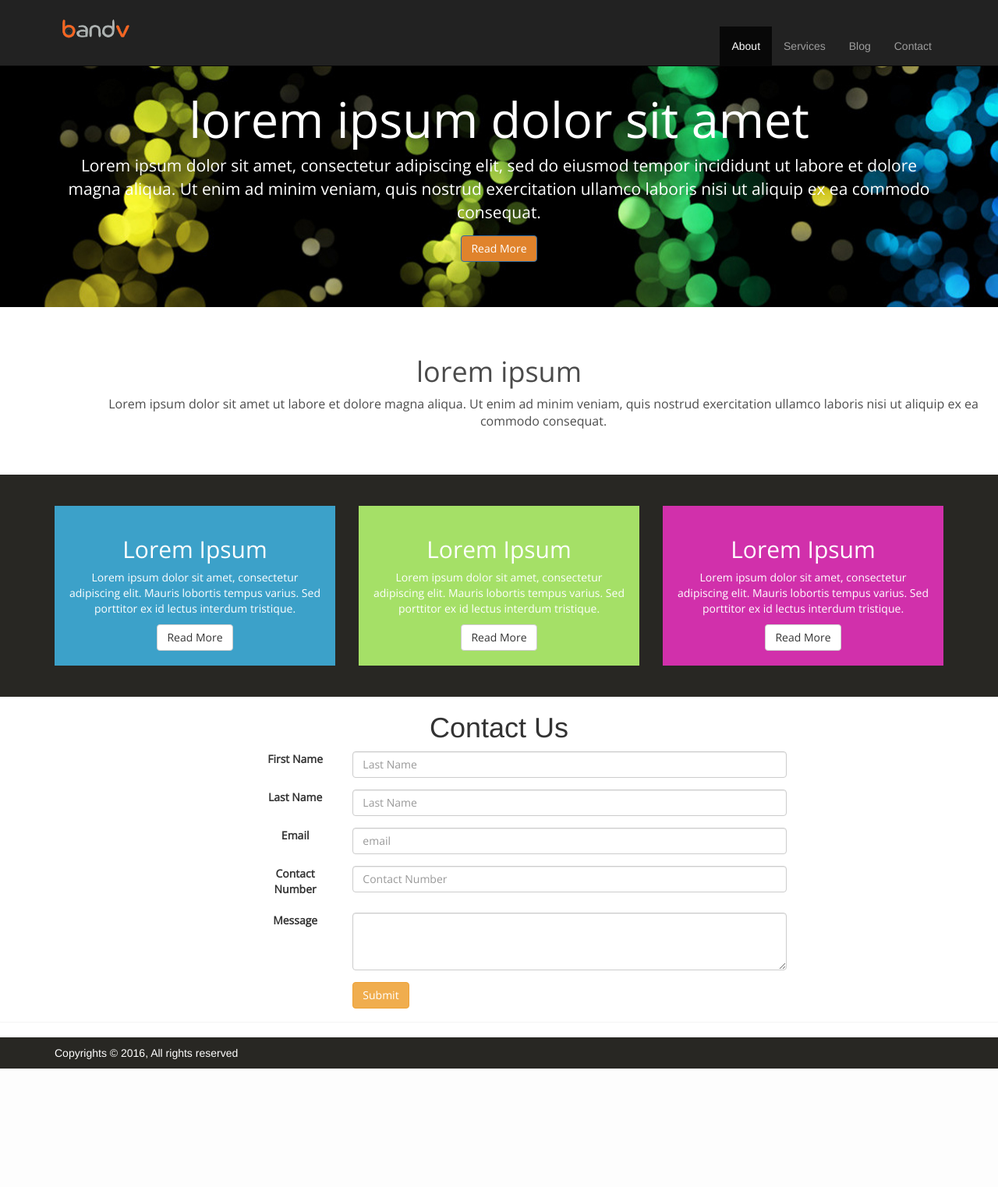
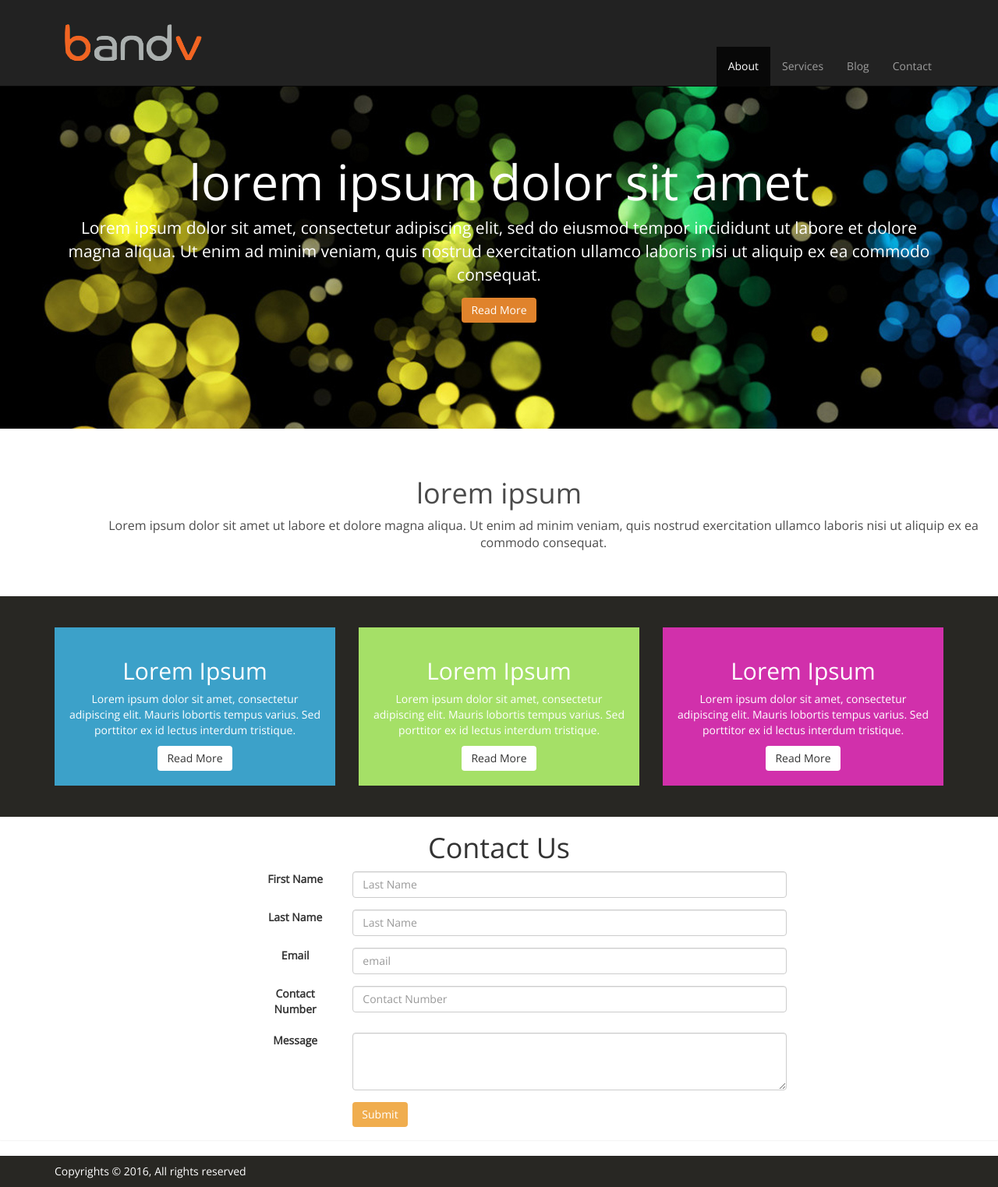
Before and after one commit to jrose111284/bandv, a PHP site: page / in a window 1280 px wide. Shown: the whole page at 78% size. Before the commit the page ends 1371 px from the top, so only its background shows below. Run offline with PHP 8.4, Linux system fonts and the light colour scheme; some libraries are stand-ins or nearby versions.

Commit message:
removed shade around buttons, made logo bigger

```diff
--- a/css/style.css
+++ b/css/style.css
@@ -2,16 +2,16 @@ html {
   min-width: 550px;
   position: relative;
 }
-/*body{
-  margin: 5px;
-  width: 1520px;*/
-
+body{
+  font-family: 'Open Sans'
+}
 .navbar-nav {
   float: right;
-  margin-top: 3%;
+  margin-top: 60px;
 }
 .logo{
-  margin-top: 17%;
+  height: 70px;
+  margin-top: 10%;
 }
 .jumbotron .btn {
   margin-bottom: 10px;
@@ -19,33 +19,25 @@ html {
 .jumbotron {
   position: relative;
   background: url(../img/rainbow.jpg) repeat-x;
-  /*width: 1720px;*/
-  /*height: 500px;*/
   font-family: 'Open Sans';
   font-weight: 500;
-  height: 375;
+  height: 500px;
   margin-top: 50px;
   overflow: none;
   text-align: center;
   color: white;
   margin-bottom: 5px;
   font-size: 16px;
-  /*-webkit-animation: jumbotr_roll linear 12s infinite;*/
 }
-/*@-webkit-keyframes jumbotr_roll{
-  from { right: 0px;}
-  to { right: 200px;}
-}*/
-/*.text{
+.text{
+  margin-top: 100px;
   font-family: 'Open Sans';
   font-weight: 500;
-  margin-top: 100px;
-  overflow: none;
-  text-align: center;
-  color: white;
-  margin-bottom: 5px;
-  font-size: 16px;
-}*/
+  font-size: 14px;
+}
+p {
+
+}
 .jumbotron-fluid {
   margin-top: 10px;
   position: relative;
@@ -80,6 +72,11 @@ html {
 section {
   padding: 40px 0 40px 0;
 }
+.btn-primary{
+
+  border: none;
+  background: none;
+}
 #middle {
   width: 100%;
   background-color: #282723;
@@ -110,6 +107,12 @@ section {
 }
 .btn-primary {
   background-color: #e0832c;
+}
+.btn-warning{
+  border: none;
+}
+.btn-default{
+  border: none;
 }
 form h1 {
   text-align: center;
--- a/index.php
+++ b/index.php
@@ -31,7 +31,7 @@
           <span class="icon-bar"></span>
           <span class="icon-bar"></span>
         </button>
-        <a href="index.php" class="pull-left"><img class="logo" src="img/logo.png"></a>
+        <a href="index.php" class="pull-left"><img class="logo" src="img/logo-1.png"></a>
       </div>
       <div id="navbar" class="collapse navbar-collapse">
         <ul class="nav navbar-nav">
@@ -48,9 +48,11 @@
     <div class="container">
       <div class="row">
         <div class="col-md-12">
+          <div class="text">
             <h1>lorem ipsum dolor sit amet</h1>
             <p>Lorem ipsum dolor sit amet, consectetur adipiscing elit, sed do eiusmod tempor incididunt ut labore et dolore magna aliqua. Ut enim ad minim veniam, quis nostrud exercitation ullamco laboris nisi ut aliquip ex ea commodo consequat.</p>
             <a href="blog.php" class="btn btn-primary">Read More</a>
+          </div>
         </div>
       </div>
     </div>
```
Also changed, not shown: img/logo-1.png (added).
